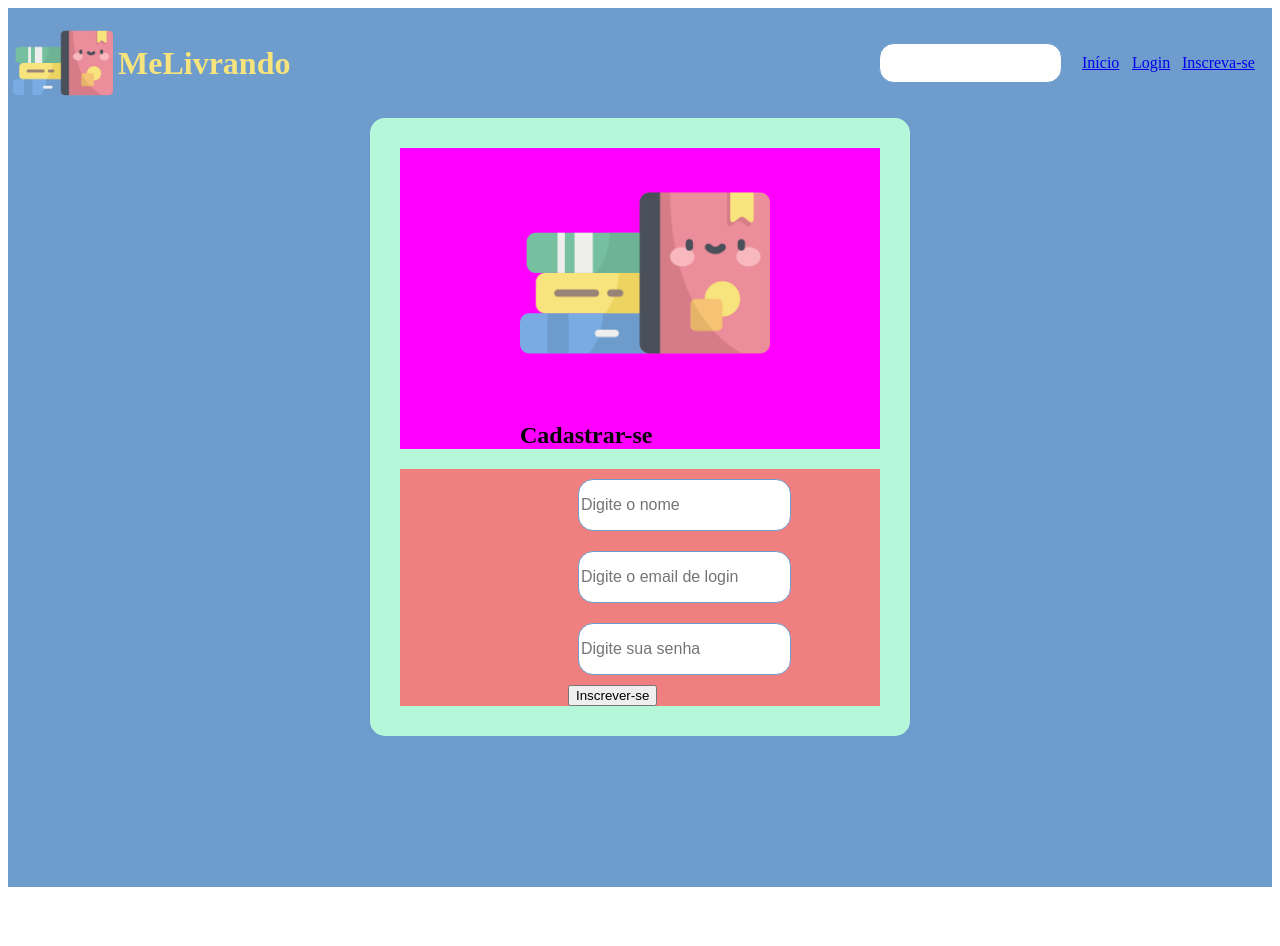
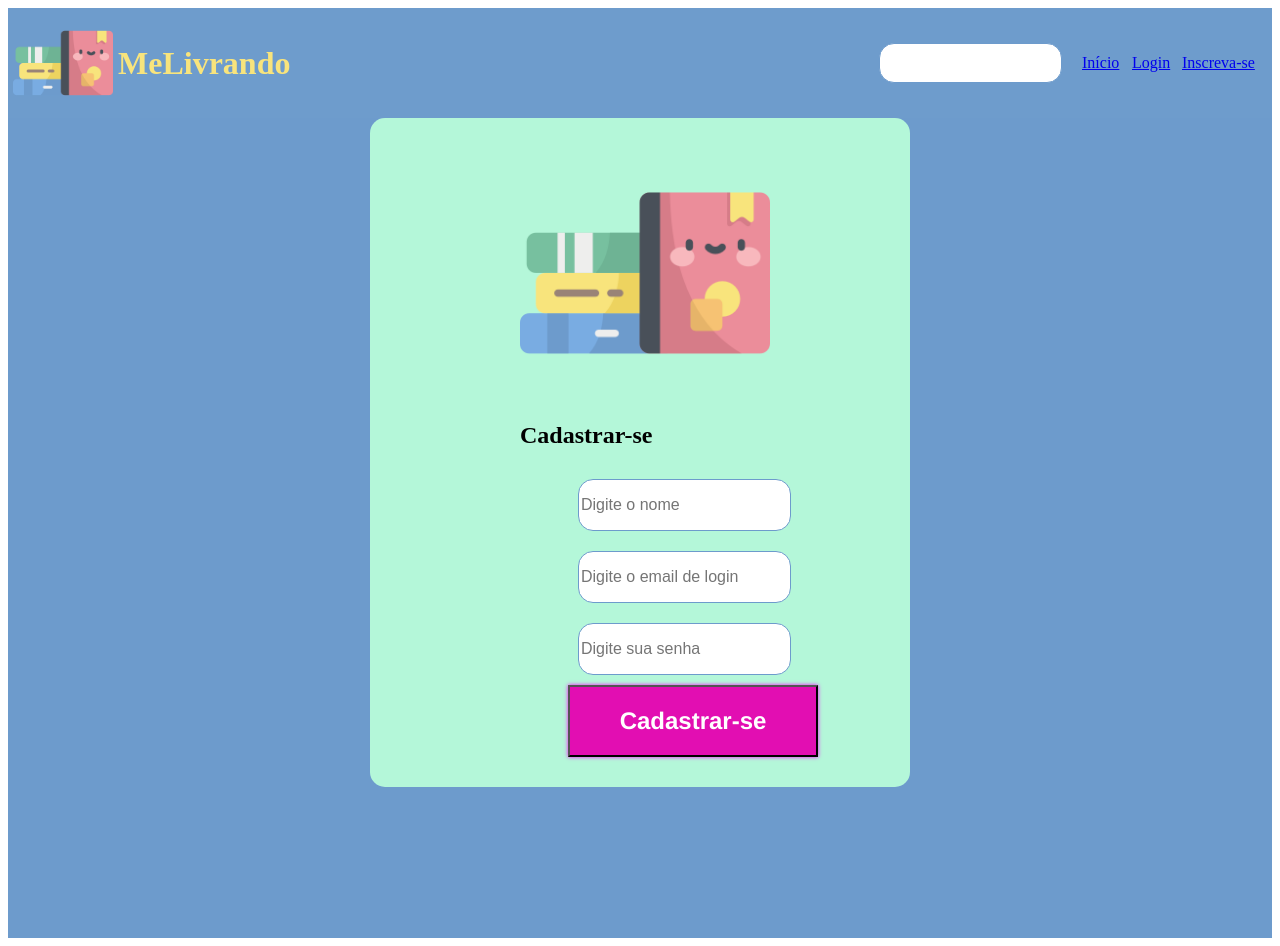
Before and after one commit to ibiaalice/MeLivrando, a React (Create React App) app in the folder frontend/melivrando/: page /register in a window 1280 px wide. Before the commit the page ends 895 px from the top, so only its background shows below. Built offline with nearby package versions, Linux system fonts and the light colour scheme; no server answers.

Commit message:
modificando algumas coisas

```diff
--- a/frontend/melivrando/src/pages/Login/Login.css
+++ b/frontend/melivrando/src/pages/Login/Login.css
@@ -5,23 +5,25 @@
     width: 100%;
     display: flex;
     justify-content: center;
-    align-items: center;
     background-color:  #6D9BCC;
     padding-bottom: 12%;
+    align-items: center;
 }
 
 
 .login .inputForm{
+    outline: none;
+    padding: 30px;
     align-items: center;
-    padding: 30px;
     background-color: #B4F7D9;
     border-radius: 15px;
     display: flex;
-    flex-direction: column;
 }
 
 
 .login form input{
+    align-items: center;
+    outline: none;
     margin: 10px;
     border: 1px solid #6D9BCC;
     border-radius:  15px;
@@ -31,8 +33,22 @@
 }
 
 .logo {
+    align-items: center;
     max-width:300px;
     max-height:250px;
     width: auto;
     height: auto;
 }
+
+.inputForm .buttom{
+        font:bold 20px Helvetica;
+        font-style:normal;
+        color:#ffffff;
+        background:#e20eb2;
+        text-shadow:-1px 2px 0px #2e2d2e;
+        border-radius:10px 10px 10px 10px;
+        -moz-border-radius:10px 10px 10px 10px;
+        -webkit-border-radius:10px 10px 10px 10px;
+        width:100px;
+        height: 52px;
+        padding:20px 40px;}
--- a/frontend/melivrando/src/pages/Register/Register.css
+++ b/frontend/melivrando/src/pages/Register/Register.css
@@ -18,12 +18,10 @@
     padding-left: 25%;
     align-items: center;
     justify-content: center;
-    background-color: magenta;
 }
 
 .Register .inputs{
     padding-left: 35%;
-    background-color: lightcoral;
     display: grid;
     grid-template-columns: 150px 150px 180px;
 }
@@ -39,7 +37,28 @@
     color: #666;
 }
 
+.Register Form .bottom{
+    font:bold 24px Helvetica;
+    font-style:normal;
+    color:#ffffff;
+    background:#e20eb2;
+    box-shadow:0px 0px 4px #ff00ff;
+    -moz-box-shadow:0px 0px 4px #ff00ff;
+    -webkit-box-shadow:0px 0px 4px #ff00ff;
+    width:250px;
+    padding:20px 40px;
+    cursor:pointer;
+    margin:0 auto;
+    }
+
+.bottom:active{
+    cursor:pointer;
+    position:relative;
+    top:2px;
+}
+
 .logo {
+    align-items: center;
     max-width:300px;
     max-height:250px;
     width: auto;
--- a/frontend/melivrando/src/pages/Register/Register.js
+++ b/frontend/melivrando/src/pages/Register/Register.js
@@ -50,7 +50,7 @@ function Register(props){
                     value={password}
                     onChange={(e) => setPassword(e.target.value)}
                 />
-                 <button type="submit"> Inscrever-se </button>
+                 <button className='bottom' type="submit"> Cadastrar-se </button>
             </form>
             </div>
             </div>
```
